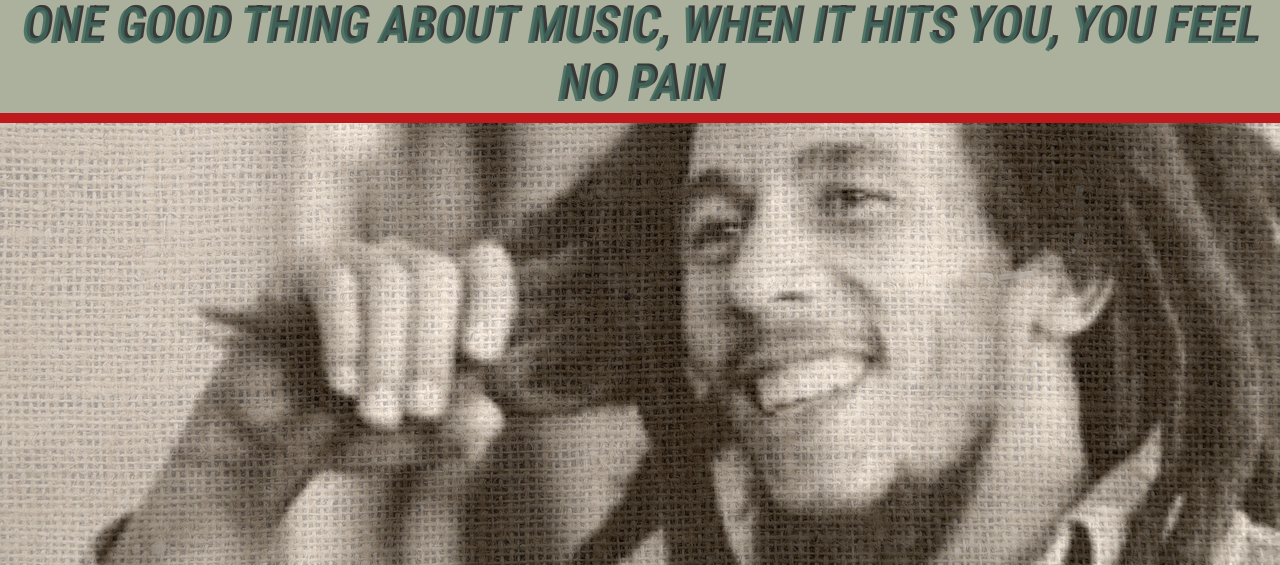
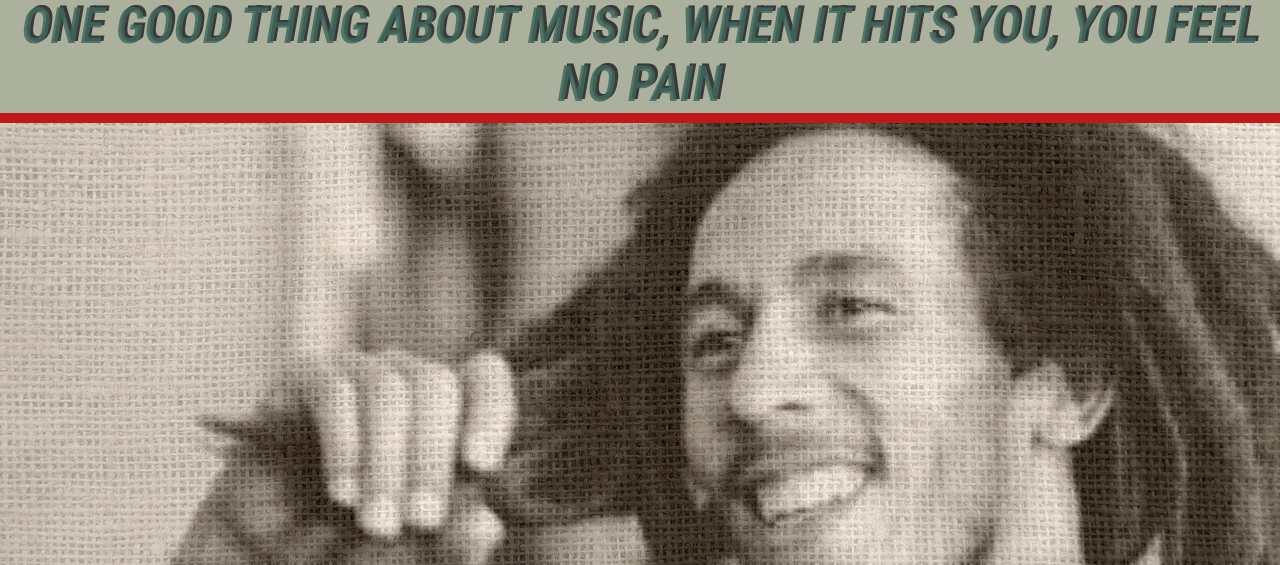
Before and after one commit to tadeomeggiolaro/primertrabajodw, a plain HTML site: page index.html in a window 1280 px wide. Shown: the part 235-800 px from the top of the page. Drawn offline with nearby package versions, Linux system fonts and the light colour scheme.

Commit message:
cambio de heigth en la foto del index

```diff
--- a/css/style.css
+++ b/css/style.css
@@ -50,7 +50,7 @@ nav {
     background-size: cover;
     filter: opacity(50%);
     background-color: #cccccc;
-    height: 500px;
+    height: 90vh;
     background-position: center;
     background-repeat: no-repeat;
     background-size: cover;
```
